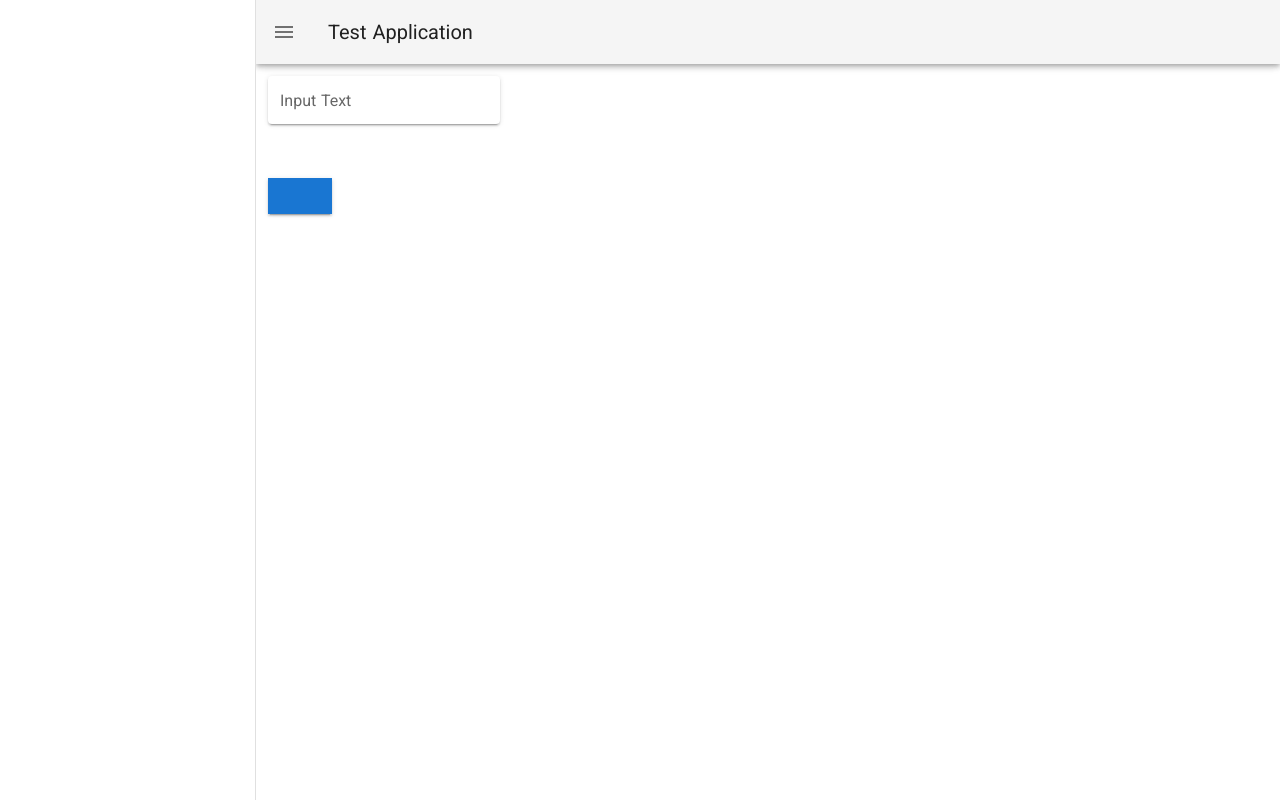
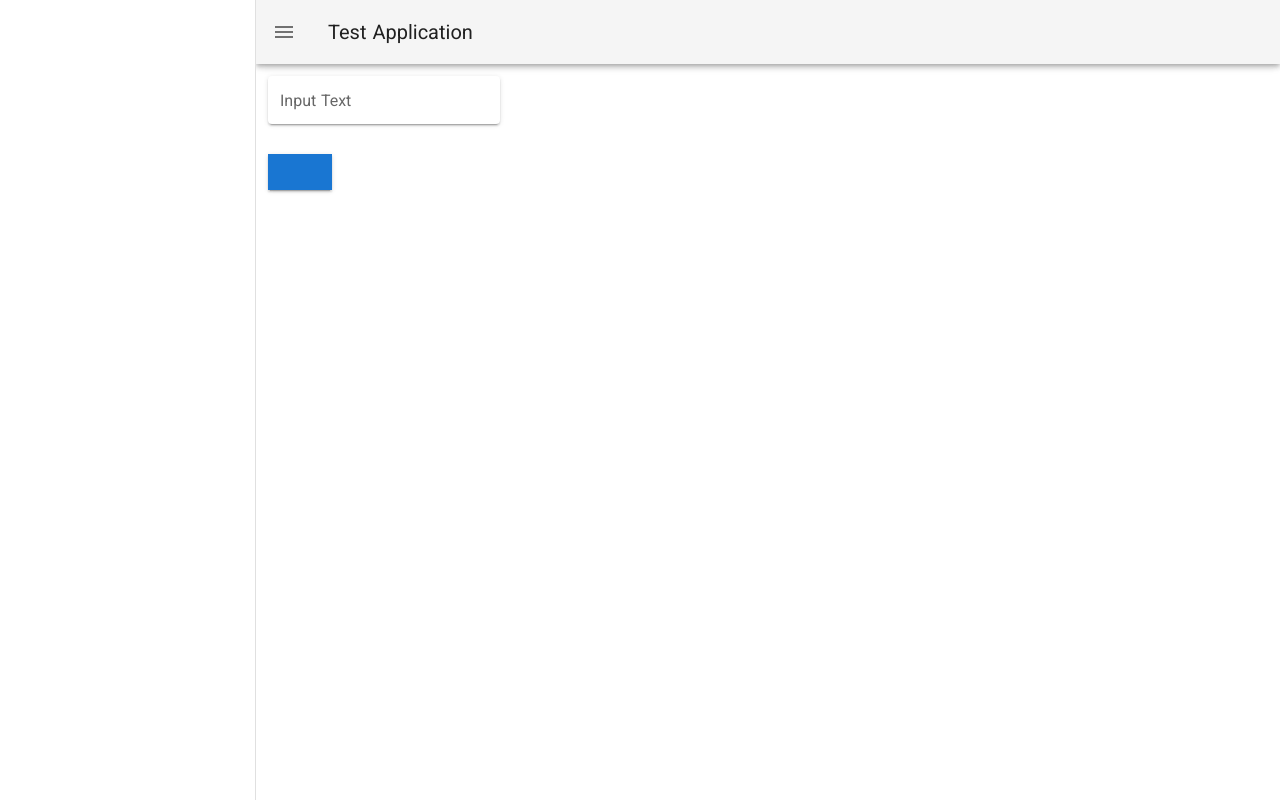
Before and after one commit to rbpawdev/nuxt-test, a Nuxt app: page / in a window 1280 px wide. Built offline with nearby package versions, Linux system fonts and the light colour scheme.

Commit message:
Update index.vue

```diff
--- a/pages/index.vue
+++ b/pages/index.vue
@@ -107,10 +107,6 @@ export default {}
             placeholder="First Name"
             solo
           ></v-text-field>
-        </v-col>
-      </v-row>
-      <v-row>
-        <v-col>
           <v-btn
             color="primary"
             elevation="2"
```
